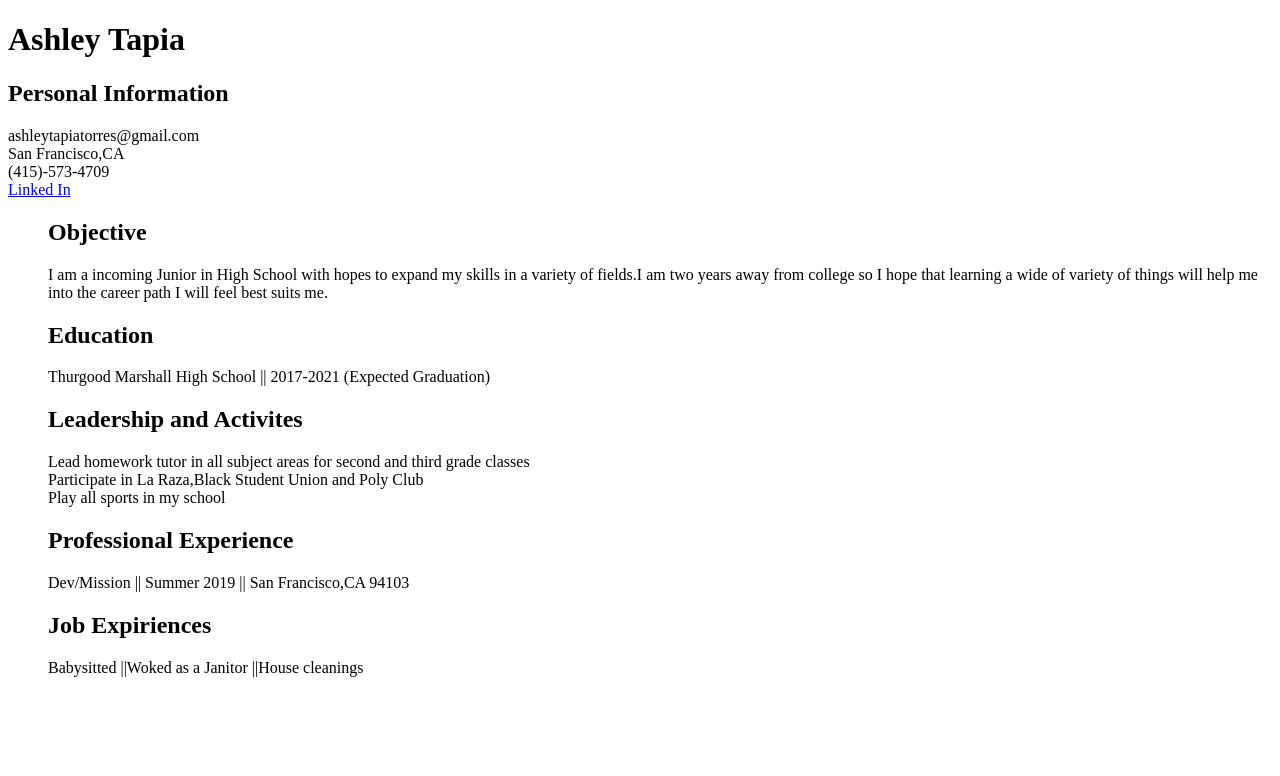
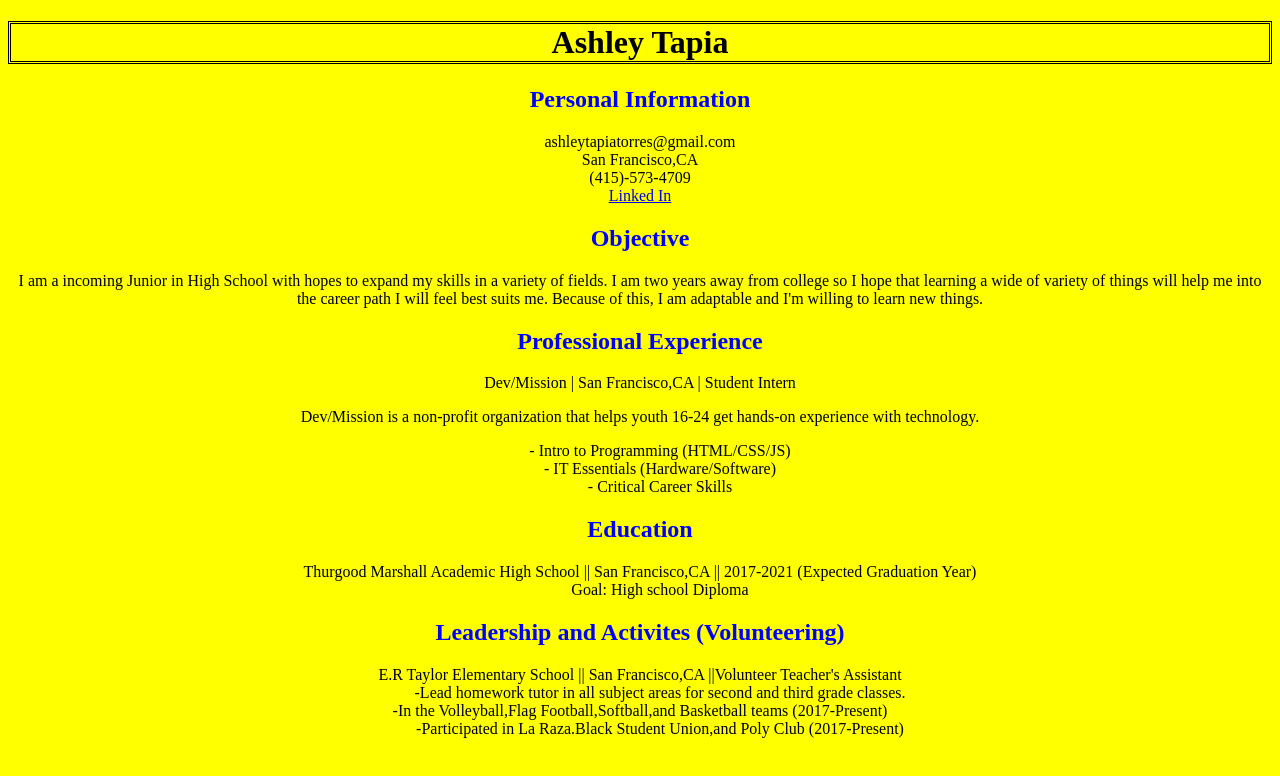
Before and after one commit to astapia/myResume, a plain HTML site: page index.html in a window 1280 px wide. Drawn offline with Linux system fonts and the light colour scheme.

Commit message:
Editing Web App
Finally transferred my codepen code to my actual github

```diff
--- a/index.html
+++ b/index.html
@@ -1,28 +1,53 @@
 <!DOCTYPE html>
 <html>
     <head>
-        <link rel="stylesheets" href="main.css">
+        <link rel="stylesheet" href="main.css">
     </head>
+<body>
+    <h1>Ashley Tapia</h1>
+<div class="personal">
+    <h2 class="purple">Personal Information</h2>
+        <dl>
+        <dt>ashleytapiatorres@gmail.com</dt>
+        <dt>San Francisco,CA </dt>
+        <dt>(415)-573-4709</dt>
+        <dt><a href="www.linkedin.com/in/ashley-tapia-03">Linked In</a></dt>
+        </dl>
+    </div>
 
-    <h1>Ashley Tapia</h1>
-    <h2 class="purple">Personal Information</h2>
+<div class="objective">
+<h2 class="purple">Objective</h2>
+    <p>I am a incoming Junior in High School with hopes to expand my skills in a variety of fields. I am two years away from college so I hope that learning a wide of variety of things will help me into the career path I will feel best suits me. Because of this, I am adaptable and I'm willing to learn new things. </p>
+</div>
+
+<div class="profex">
+<h2 class="green">Professional Experience</h2>
     <dl>
-    <dt>ashleytapiatorres@gmail.com</dt>
-    <dt>San Francisco,CA </dt>
-    <dt>(415)-573-4709</dt>
-    <dt><a href="www.linkedin.com/in/ashley-tapia-03">Linked In</a></dt>
+    <dt>Dev/Mission | San Francisco,CA | Student Intern</dt>
+    <p>Dev/Mission is a non-profit organization that helps youth 16-24 get hands-on experience with technology.</p>
+    <dd>- Intro to Programming (HTML/CSS/JS)</dd>
+    <dd>- IT Essentials (Hardware/Software)</dd>
+    <dd>- Critical Career Skills </dd>
     </dl>
-    <ul>
-    <h2>Objective</h2>
-    <dt>I am a incoming Junior in High School with hopes to expand my skills in a variety of fields.I am two years away from college so I hope that learning a wide of variety of things will help me into the career path I will feel best suits me.</dt>
-    <h2 class"green">Education</h2>
-    <dt>Thurgood Marshall High School || 2017-2021 (Expected Graduation) </dt>
-    <h2 class="blue">Leadership and Activites</h2>
-    <dt>Lead homework tutor in all subject areas for second and third grade classes</dt>
-    <dt>Participate in La Raza,Black Student Union and Poly Club</dt>
-    <dt>Play all sports in my school</dt>
-    <h2 class="purple">Professional Experience</h2>
-    <dt>Dev/Mission || Summer 2019 || San Francisco,CA 94103</dt>
-    <h2>Job Expiriences </h2>
-    <dt>Babysitted ||Woked as a Janitor ||House cleanings </dt>
+</div>
+
+<div class="ed">
+<h2 class="purple">Education</h2>
+    <dl>
+    <dt>Thurgood Marshall Academic High School || San Francisco,CA || 2017-2021 (Expected Graduation Year) </dt>
+    <dd>Goal: High school Diploma</dd>
+    </dl>
+</div>
+
+<div class="active">
+<h2 class="blue">Leadership and Activites (Volunteering)</h2>
+<dl>
+    <dt>E.R Taylor Elementary School || San Francisco,CA ||Volunteer Teacher's Assistant </dt>
+    <dd>-Lead homework tutor in all subject areas for second and third grade classes.</dd>
+    <dt>-In the Volleyball,Flag Football,Softball,and Basketball teams (2017-Present)</dt>
+    <dd>-Participated in La Raza.Black Student Union,and Poly Club (2017-Present)</dd>
+</dl>
+<div>
+
+    </body>
 </html>
--- a/main.css
+++ b/main.css
@@ -1,48 +1,25 @@
-body
-{
-  background-color: lightgray;
-}
-h1{
-    text-align:center;
-}
-h1{
-    color: blue;
-
-}
 body
 {
   background-color: yellow;
+  text-align: center;
 }
+
+.purple
+{
+    color: blue;
+}
+
+.green
+{
+    color: blue;
+}
+
+.blue
+{
+    color: blue;
+}
+
 h1{
-  text-align:center;
+font-style:monospace;
+border-style:double
 }
-h2{
-  text-align:center;
-}
-dt{
-  text-align:center;
-}
-h1{
-  color:red;
-}
-h2{
-  color:blue;
-}
-dt{
-  color:blue;
-}
-h1{
-  font-family:"times new roman";
-}
-h2{
-  font-family:"times new roman";
-}
-h2{
-  color:black;
-}
-h1{
-  background-color:black;
-}
-h2{
-  color:black;
-}
```
